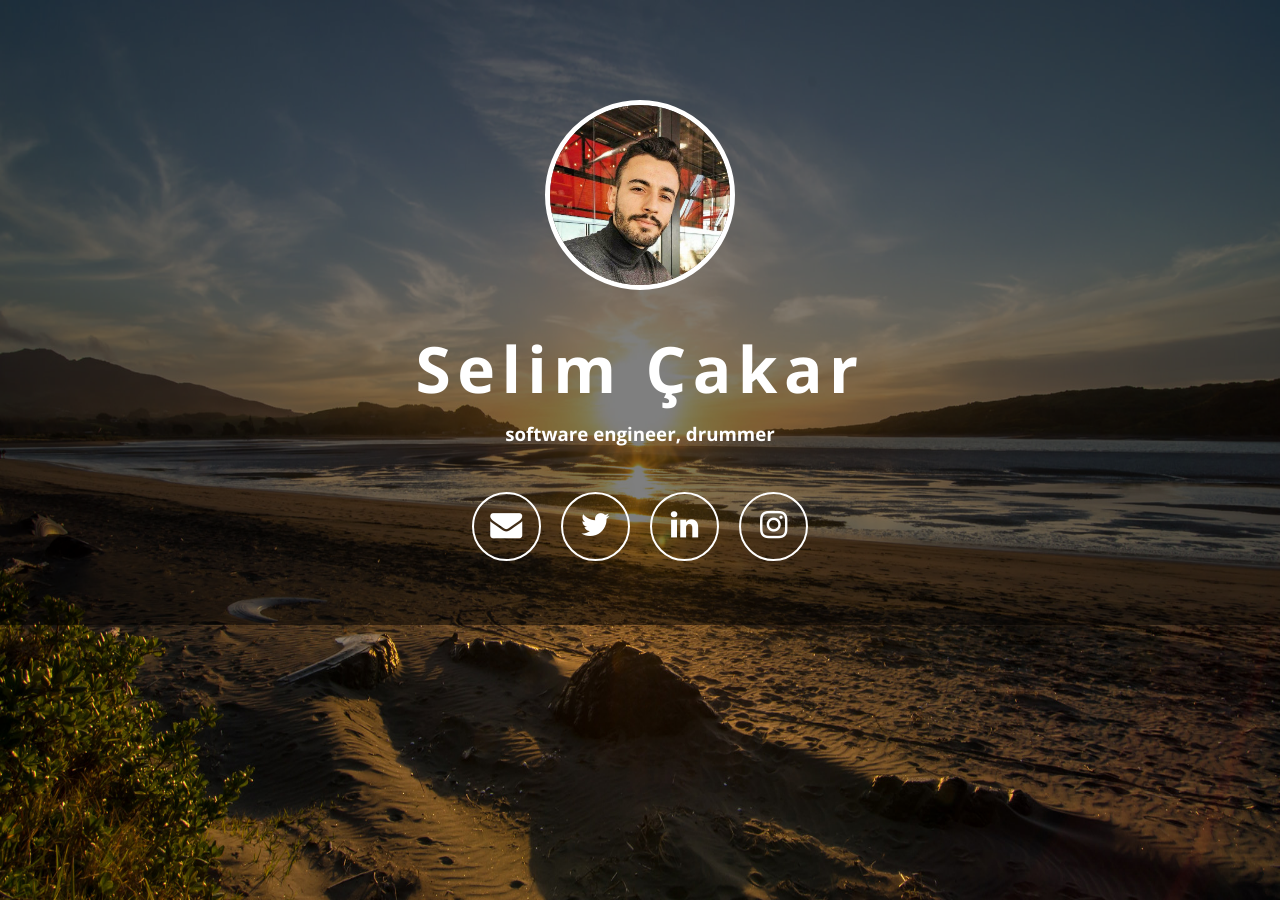
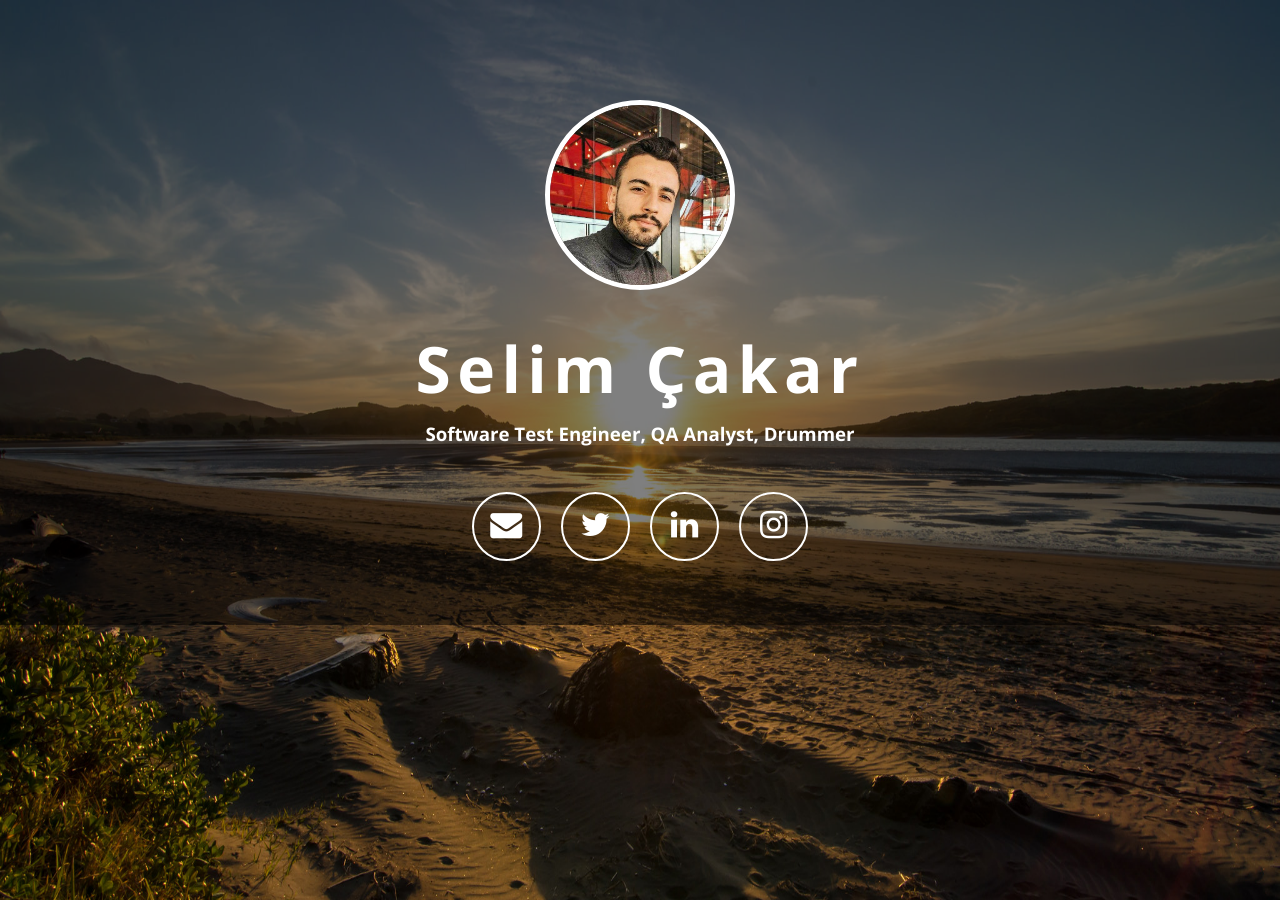
Before and after one commit to selimcakar/selimcakar.github.io, a Jekyll site: the page built from index.html, in a window 1280 px wide. Built offline with Jekyll 4.4.1, drawn with Linux system fonts in a browser that asks for light colours; nearby versions of some CDN libraries.

Commit message:
Update _config.yml

```diff
--- a/_config.yml
+++ b/_config.yml
@@ -1,5 +1,5 @@
 name: Selim Çakar
-description: "software engineer, drummer"
+description: "Software Test Engineer, QA Analyst, Drummer"
 url: https://selimcakar.github.io
 
 linkedin_username: selimcakar
```
